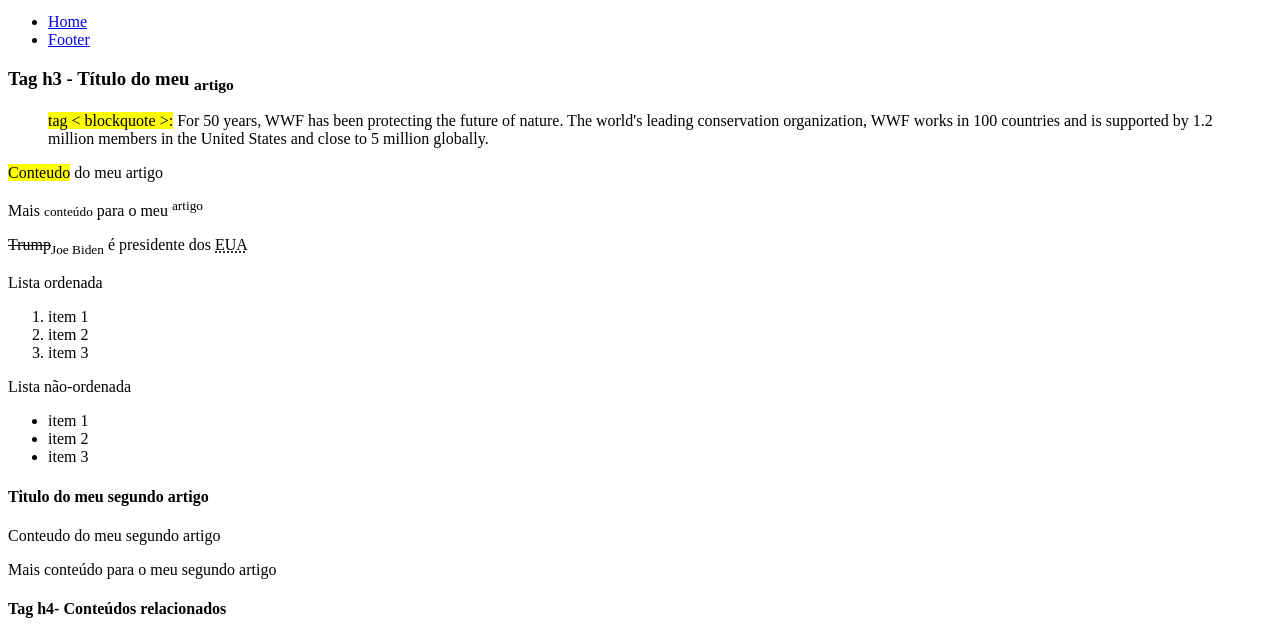
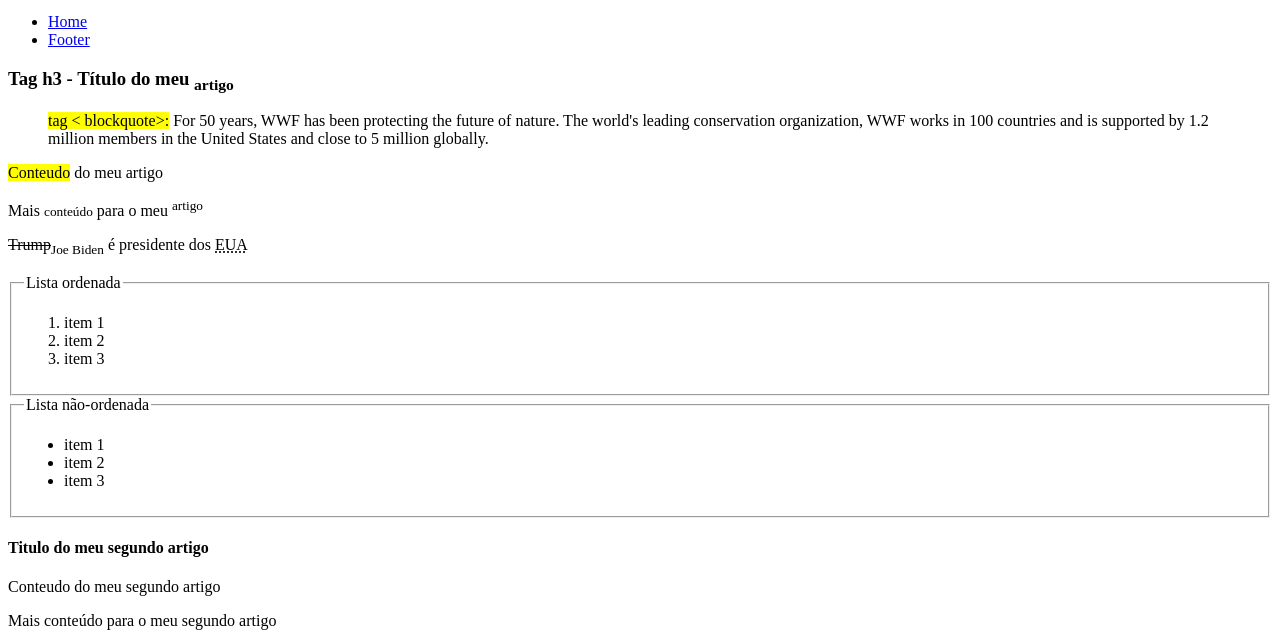
Before and after one commit to filipecalm/tags-html, a plain HTML site: page index.html in a window 1280 px wide. Shown: the part 148-785 px from the top of the page. Drawn offline with Linux system fonts and the light colour scheme.

Commit message:
tag fieldset

```diff
--- a/index.html
+++ b/index.html
@@ -30,7 +30,8 @@
             <article>
                 <h3>Tag h3 - Título do meu <sub>artigo</sub></h3>
                 <blockquote cite="http://www.worldwildlife.org/who/index.html">
-                    <mark>tag < blockquote >:</mark> For 50 years, WWF has been protecting the future of nature. The world's leading conservation
+                    <mark>tag < blockquote>:</mark> For 50 years, WWF has been protecting the future of nature. The
+                    world's leading conservation
                     organization, WWF works in 100 countries and is supported by 1.2 million members in the United
                     States and close to 5 million globally.
                 </blockquote>
@@ -40,20 +41,25 @@
                 <p><del>Trump</del><sub>Joe Biden</sub> é presidente dos <abbr
                         title="Estados Unidos da América">EUA</abbr></p>
                 </p>
-                <p>Lista ordenada</p>
+
+                <fieldset>
+                    <legend>Lista ordenada</legend>
                     <ol>
                         <!--criar uma lista ordenada-->
                         <li>item 1</li>
                         <li>item 2</li>
                         <li>item 3</li>
                     </ol>
-                <p>Lista não-ordenada</p>
+                </fieldset>
+                <fieldset>
+                    <legend>Lista não-ordenada</legend>
                     <ul>
                         <!--criar uma lista não-ordenada-->
                         <li>item 1</li>
                         <li>item 2</li>
                         <li>item 3</li>
                     </ul>
+                </fieldset>
             </article><!-- aqui finaliza meu primeiro artigo da section-->
             <article>
                 <h4>Titulo do meu segundo artigo</h4>
```
Lines whose indentation alone changed are shown as unchanged.
